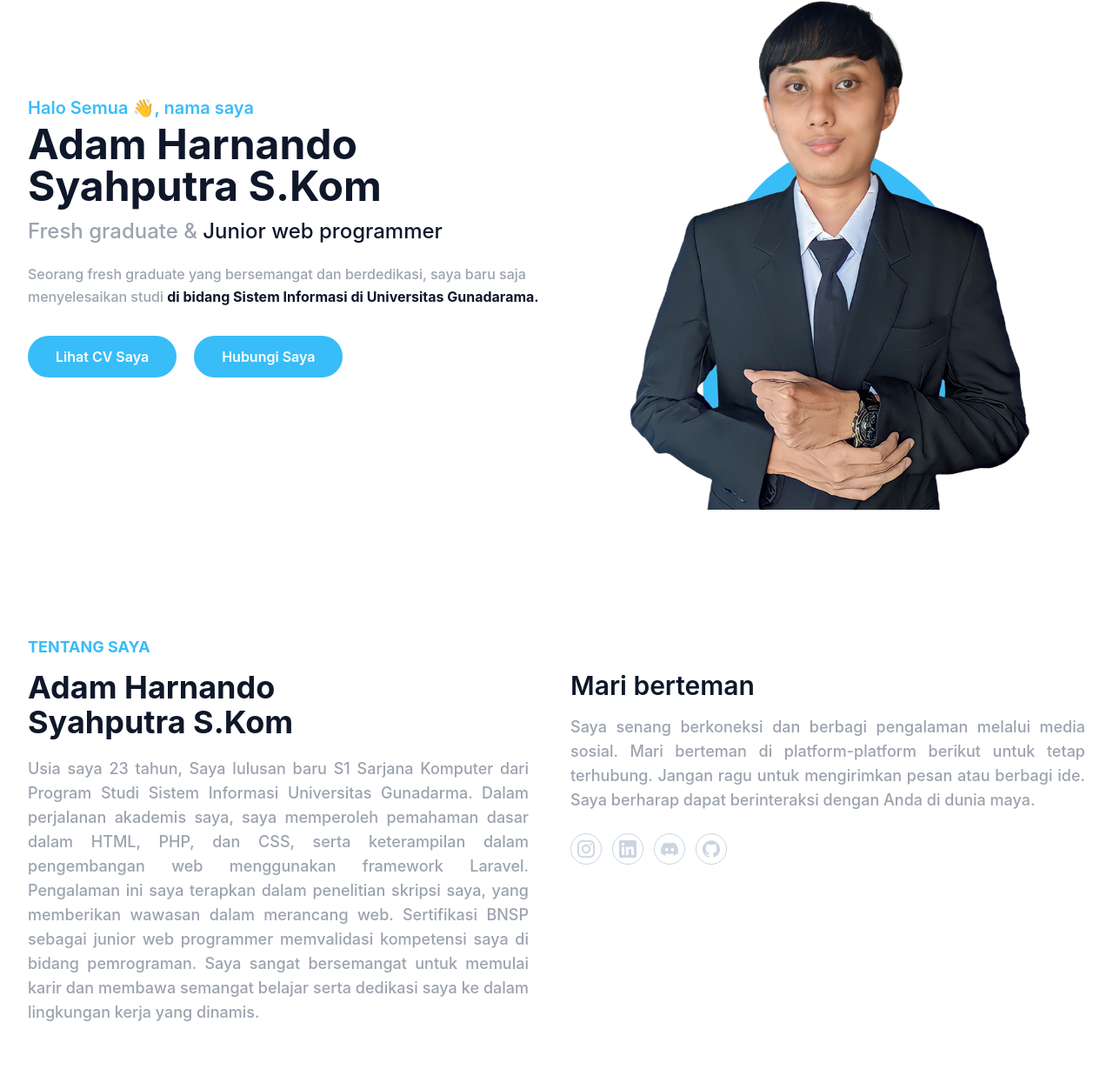
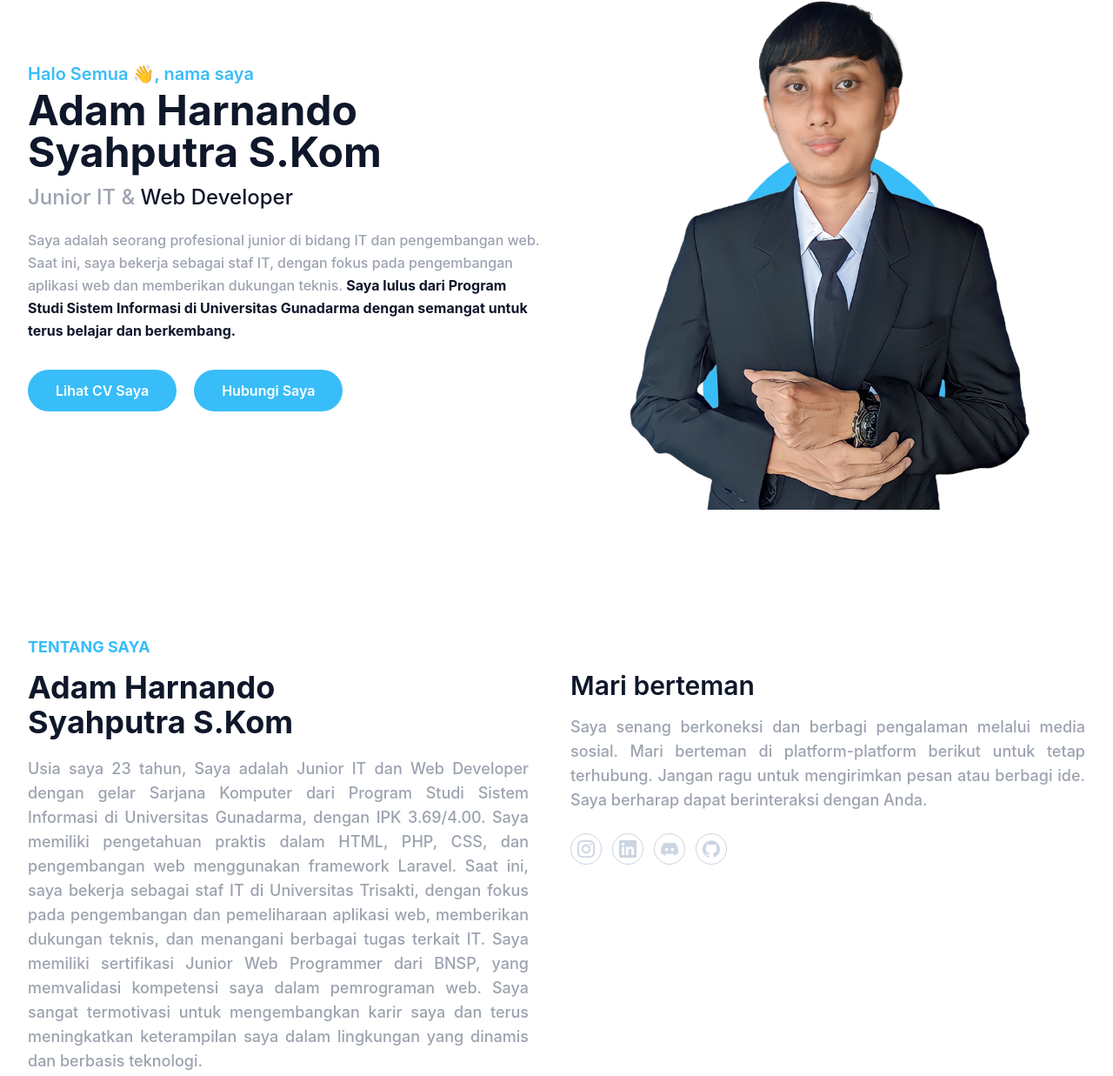
Before and after one commit to adamhs29/portfolio-adamhs, a website: page index.html in a window 1280 px wide. Shown: the part 186-1423 px from the top of the page at 87% size. Drawn offline with Linux system fonts and the light colour scheme.

Commit message:
Update index.html
Update 18-09-2024

```diff
--- a/index.html
+++ b/index.html
@@ -88,14 +88,14 @@
               >
             </h1>
             <h2 class="mb-5 text-lg font-medium text-secondary lg:text-2xl">
-              Fresh graduate  &
+              Junior IT  &
               <span class="text-dark dark:text-white"
-                >Junior web programmer</span
+                >Web Developer</span
               >
             </h2>
             <p class="mb-8 font-medium leading-relaxed text-secondary">
-              Seorang fresh graduate yang bersemangat dan berdedikasi, saya baru saja menyelesaikan studi
-              <span class="font-bold text-dark dark:text-white">di bidang Sistem Informasi di Universitas Gunadarama.</span>
+              Saya adalah seorang profesional junior di bidang IT dan pengembangan web. Saat ini, saya bekerja sebagai staf IT, dengan fokus pada pengembangan aplikasi web dan memberikan dukungan teknis.
+              <span class="font-bold text-dark dark:text-white">Saya lulus dari Program Studi Sistem Informasi di Universitas Gunadarma dengan semangat untuk terus belajar dan berkembang.</span>
             </p>
 
             <div class="flex flex-col items-center md:flex-row md:justify-start">
@@ -149,7 +149,7 @@
               Adam Harnando Syahputra S.Kom
             </h2>
             <p style="text-align: justify;" class="max-w-xl text-base font-medium text-secondary lg:text-lg">
-              Usia saya 23 tahun, Saya lulusan baru S1 Sarjana Komputer dari Program Studi Sistem Informasi Universitas Gunadarma. Dalam perjalanan akademis saya, saya memperoleh pemahaman dasar dalam HTML, PHP, dan CSS, serta keterampilan dalam pengembangan web menggunakan framework Laravel. Pengalaman ini saya terapkan dalam penelitian skripsi saya, yang memberikan wawasan dalam merancang web. Sertifikasi BNSP sebagai junior web programmer memvalidasi kompetensi saya di bidang pemrograman. Saya sangat bersemangat untuk memulai karir dan membawa semangat belajar serta dedikasi saya ke dalam lingkungan kerja yang dinamis.
+              Usia saya 23 tahun, Saya adalah Junior IT dan Web Developer dengan gelar Sarjana Komputer dari Program Studi Sistem Informasi di Universitas Gunadarma, dengan IPK 3.69/4.00. Saya memiliki pengetahuan praktis dalam HTML, PHP, CSS, dan pengembangan web menggunakan framework Laravel. Saat ini, saya bekerja sebagai staf IT di Universitas Trisakti, dengan fokus pada pengembangan dan pemeliharaan aplikasi web, memberikan dukungan teknis, dan menangani berbagai tugas terkait IT. Saya memiliki sertifikasi Junior Web Programmer dari BNSP, yang memvalidasi kompetensi saya dalam pemrograman web. Saya sangat termotivasi untuk mengembangkan karir saya dan terus meningkatkan keterampilan saya dalam lingkungan yang dinamis dan berbasis teknologi.
             </p>
           </div>
           <div class="w-full px-4 lg:w-1/2">
@@ -159,7 +159,7 @@
               Mari berteman
             </h3>
             <p style="text-align: justify;" class="mb-6 text-base font-medium text-secondary lg:text-lg">
-              Saya senang berkoneksi dan berbagi pengalaman melalui media sosial. Mari berteman di platform-platform berikut untuk tetap terhubung. Jangan ragu untuk mengirimkan pesan atau berbagi ide. Saya berharap dapat berinteraksi dengan Anda di dunia maya.
+              Saya senang berkoneksi dan berbagi pengalaman melalui media sosial. Mari berteman di platform-platform berikut untuk tetap terhubung. Jangan ragu untuk mengirimkan pesan atau berbagi ide. Saya berharap dapat berinteraksi dengan Anda.
             </p>
             <div class="flex items-center">
 
```
